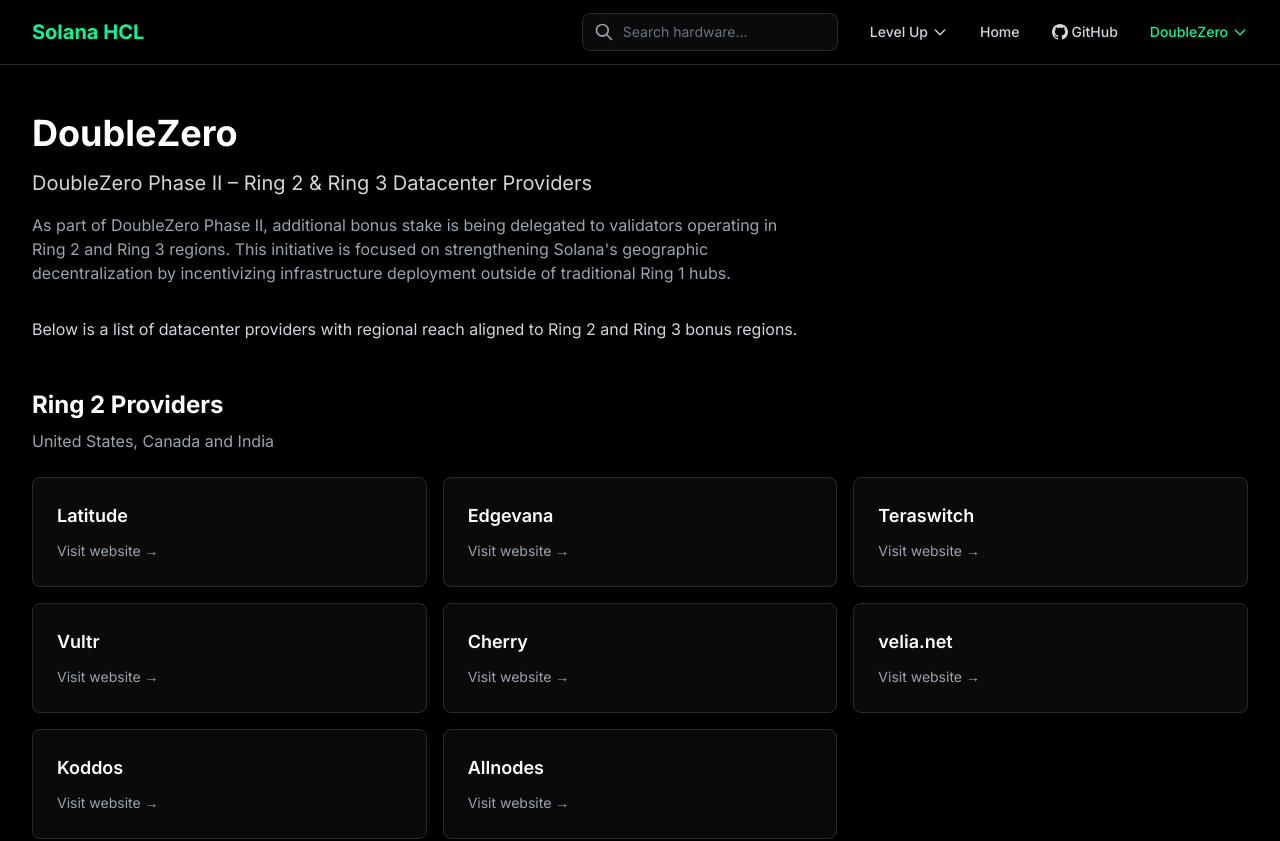
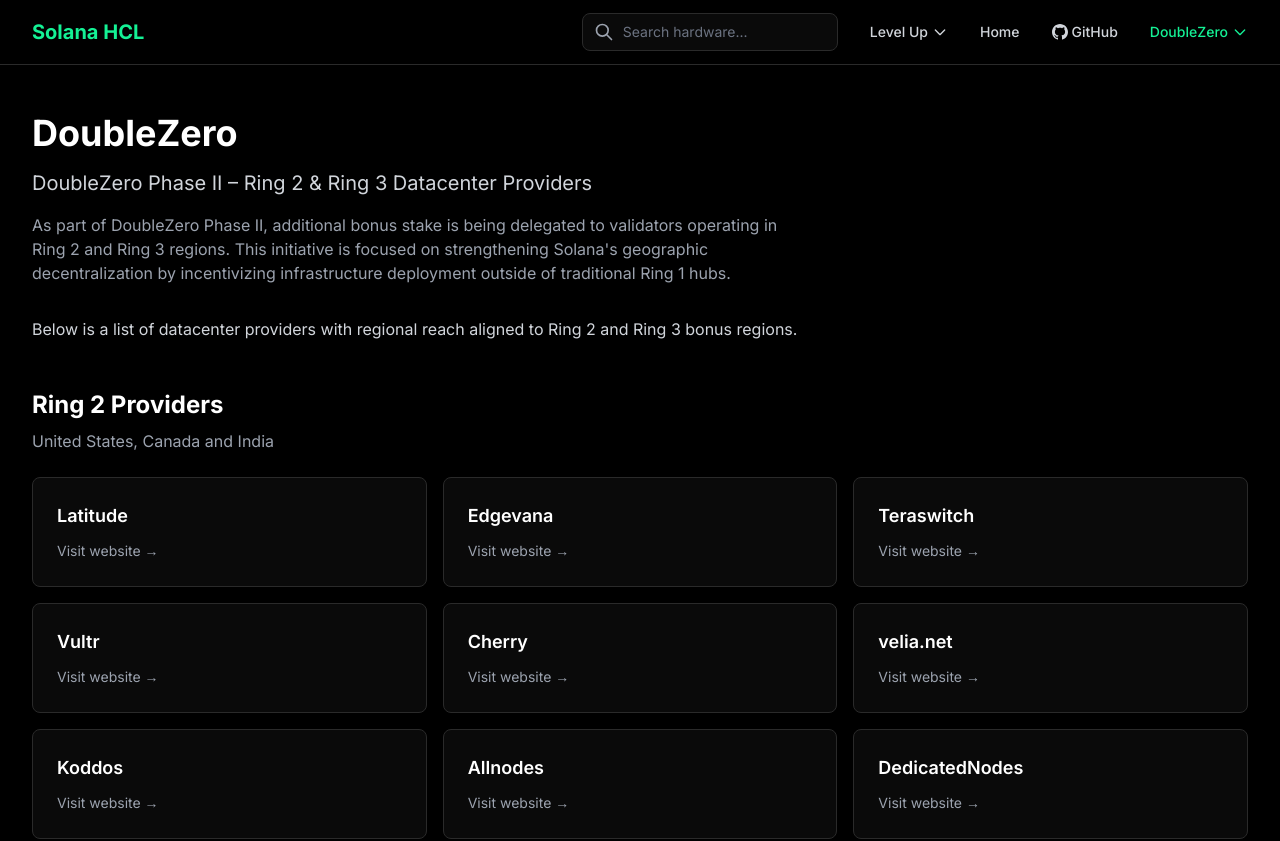
Before and after one commit to solanahcl/solanahcl, a React (Vite) app: page /category/doublezero in a window 1280 px wide. Shown: the top 841 px of the page. Built offline with nearby package versions, Linux system fonts and the light colour scheme.

Commit message:
Update doublezero.ts
Add DedicatedNodes to DoubleZero Ring 2.

```diff
--- a/src/data/doublezero.ts
+++ b/src/data/doublezero.ts
@@ -21,6 +21,7 @@
       { name: 'velia.net', link: 'https://www.velia.net' },
       { name: 'Koddos', link: 'https://www.koddos.net' },
       { name: 'Allnodes', link: 'https://www.allnodes.com/hosting/solana' },
+      { name: 'DedicatedNodes', link: 'https://www.dedicatednodes.io/solana-servers' },
     ],
   },
   {
```
